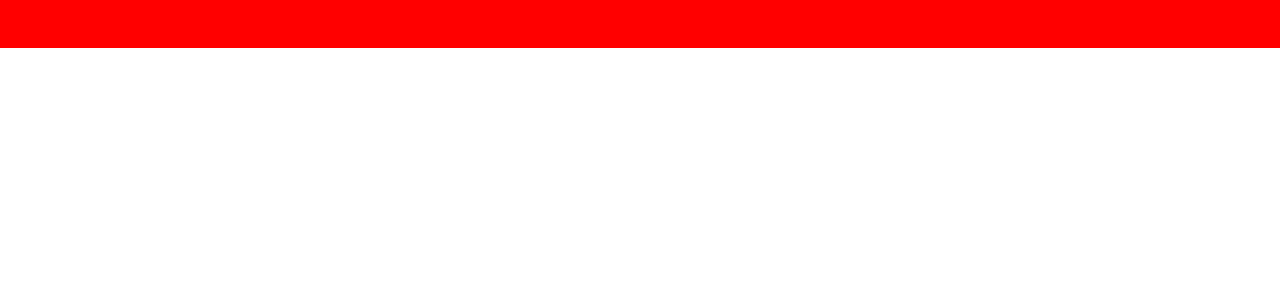
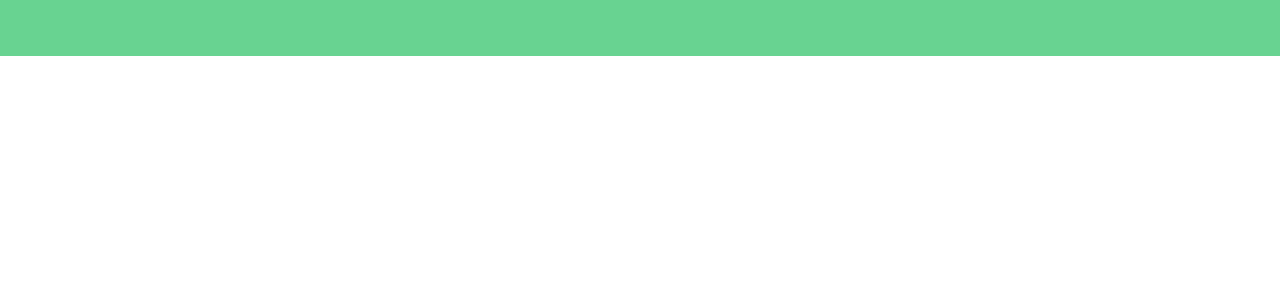
Before and after one commit to Rohanfizz/HACKNITRR-BAKOLIBANGERS, a Next.js app: page / in a window 1280 px wide. Shown: the top 300 px of the page. Built offline with nearby package versions, Linux system fonts and the light colour scheme.

Commit message:
MODE THEMEING

```diff
--- a/src/components/UI/NavBar.tsx
+++ b/src/components/UI/NavBar.tsx
@@ -3,7 +3,7 @@ import { Box } from "@chakra-ui/react";
 const NavBar: React.FC = ({ children }) => {
 
     return <>
-        <Box w="100%" h="3rem" bgColor="red">
+        <Box w="100%" h="3.5rem" bgColor={"medium"}>
 
         </Box>
     </>
--- a/src/theme/themes.ts
+++ b/src/theme/themes.ts
@@ -11,12 +11,12 @@ export const theme1 = extendTheme({
 
             900: "#171923",
         },
-        light: "green.200",
-        lightest: "green.100",
-        medium: "green.300",
-        dark: "green.400",
-        darker: "green.500",
-        darkest: "green.600",
+        light: "#C6F6D5",
+        lightest: "#9AE6B4",
+        medium: "#68D391",
+        dark: "#48BB78",
+        darker: "#38A169",
+        darkest: "#2F855A",
         // ...
     },
     fonts: {
```
